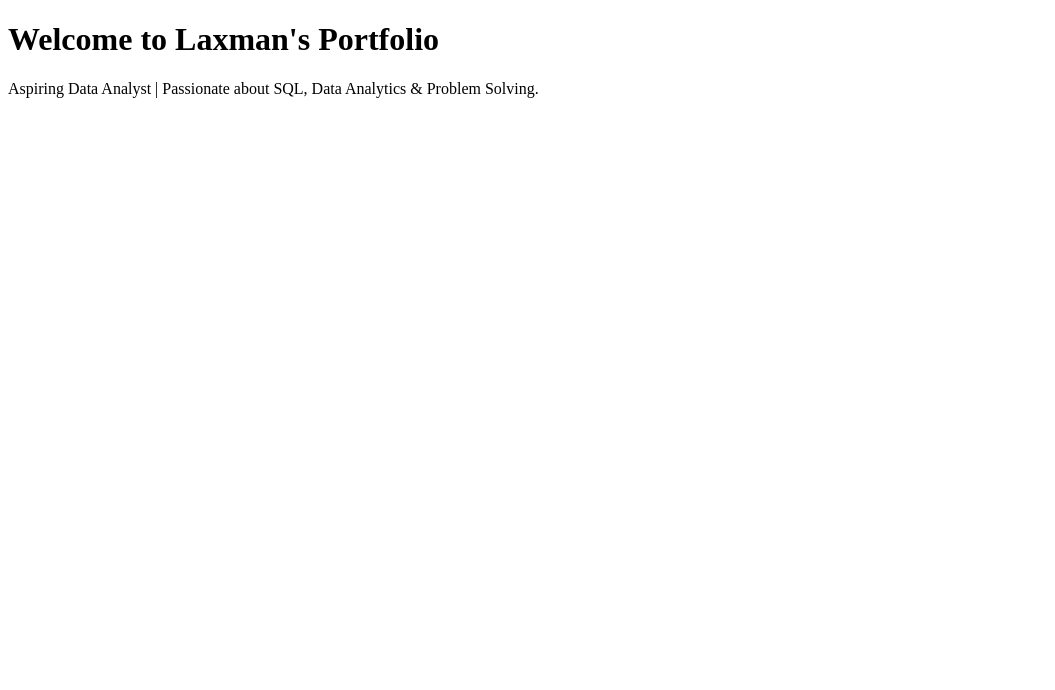
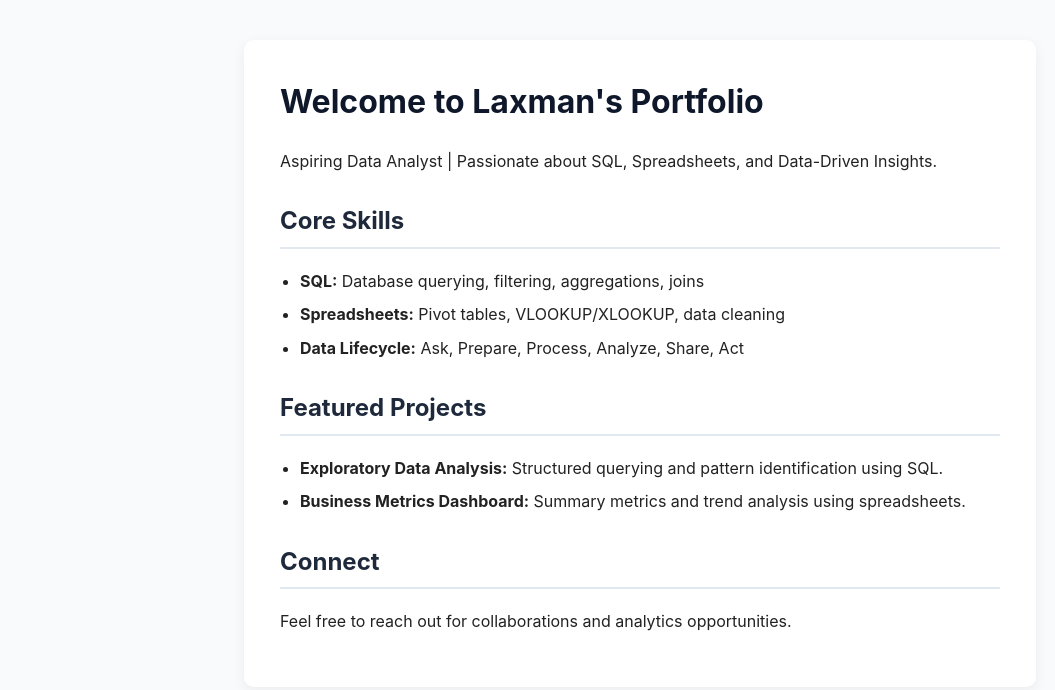
Before and after one commit to laxmanshinde2611-droid/laxmanshinde2611-droid.github.io, a plain HTML site: page index.html in a window 1280 px wide. Shown: the whole page, without its empty margins (0-1055 px from the left). Drawn offline with Linux system fonts and the light colour scheme.

Commit message:
Update index.html

```diff
--- a/index.html
+++ b/index.html
@@ -1,11 +1,64 @@
 <!DOCTYPE html>
-<html>
+<html lang="en">
 <head>
     <meta charset="UTF-8">
+    <meta name="viewport" content="width=device-width, initial-scale=1.0">
     <title>Laxman's Portfolio</title>
+    <style>
+        body {
+            font-family: -apple-system, BlinkMacSystemFont, "Segoe UI", Roboto, sans-serif;
+            line-height: 1.6;
+            color: #222;
+            background-color: #f8fafc;
+            margin: 0;
+            padding: 40px 20px;
+        }
+        .container {
+            max-width: 720px;
+            margin: 0 auto;
+            background: #ffffff;
+            padding: 36px;
+            border-radius: 10px;
+            box-shadow: 0 4px 14px rgba(0,0,0,0.06);
+        }
+        h1 {
+            margin-top: 0;
+            color: #0f172a;
+        }
+        h2 {
+            color: #1e293b;
+            border-bottom: 2px solid #e2e8f0;
+            padding-bottom: 6px;
+            margin-top: 28px;
+        }
+        ul {
+            padding-left: 20px;
+        }
+        li {
+            margin-bottom: 8px;
+        }
+    </style>
 </head>
 <body>
-    <h1>Welcome to Laxman's Portfolio</h1>
-    <p>Aspiring Data Analyst | Passionate about SQL, Data Analytics & Problem Solving.</p>
+    <div class="container">
+        <h1>Welcome to Laxman's Portfolio</h1>
+        <p>Aspiring Data Analyst | Passionate about SQL, Spreadsheets, and Data-Driven Insights.</p>
+
+        <h2>Core Skills</h2>
+        <ul>
+            <li><strong>SQL:</strong> Database querying, filtering, aggregations, joins</li>
+            <li><strong>Spreadsheets:</strong> Pivot tables, VLOOKUP/XLOOKUP, data cleaning</li>
+            <li><strong>Data Lifecycle:</strong> Ask, Prepare, Process, Analyze, Share, Act</li>
+        </ul>
+
+        <h2>Featured Projects</h2>
+        <ul>
+            <li><strong>Exploratory Data Analysis:</strong> Structured querying and pattern identification using SQL.</li>
+            <li><strong>Business Metrics Dashboard:</strong> Summary metrics and trend analysis using spreadsheets.</li>
+        </ul>
+
+        <h2>Connect</h2>
+        <p>Feel free to reach out for collaborations and analytics opportunities.</p>
+    </div>
 </body>
 </html>
```
